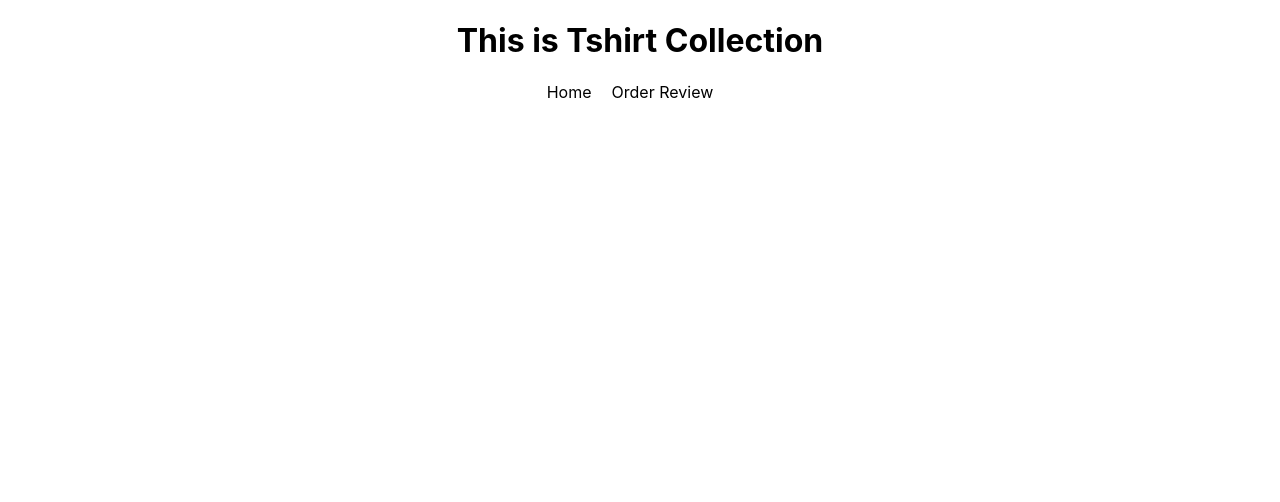
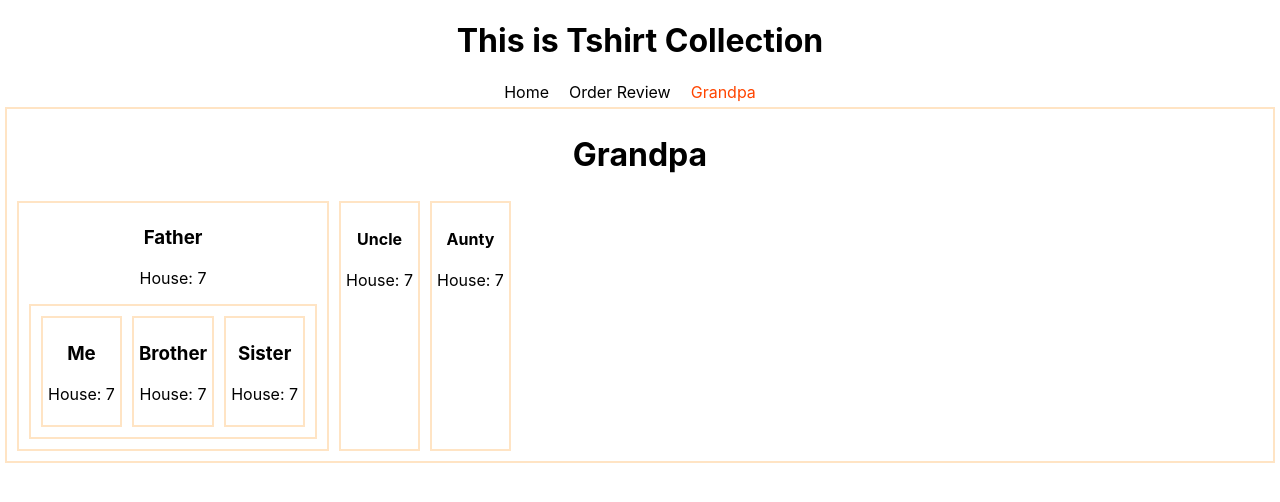
Before and after one commit to juniorovi/Tshirt, a React (Create React App) app: page /grandpa in a window 1280 px wide. Shown: the top 502 px of the page. Built offline with nearby package versions, Linux system fonts and the light colour scheme.

Commit message:
Share same data from parent to children to children

```diff
--- a/src/App.js
+++ b/src/App.js
@@ -3,6 +3,7 @@
 import OrderReview from './components/OrderReview/OrderReview'
 import { Route, Routes } from 'react-router';
 import Home from './components/Home/Home';
+import Grandpa from './components/Grandpa/Grandpa';
 
 function App() {
   return (
@@ -12,6 +13,7 @@
         <Route path='/' element={<Home></Home>}></Route>
         <Route path='/home' element={<Home></Home>}></Route>
         <Route path='orderreview' element={<OrderReview></OrderReview>}></Route>
+        <Route path='/grandpa' element={<Grandpa></Grandpa>}></Route>
       </Routes>
     </div>
   );
--- /dev/null
+++ b/src/components/Aunty/Aunty.js
@@ -0,0 +1,12 @@
+import React from 'react';
+
+const Aunty = ({house}) => {
+    return (
+        <div>
+            <h4>Aunty</h4>
+            <p>House: {house}</p>
+        </div>
+    );
+};
+
+export default Aunty;
--- /dev/null
+++ b/src/components/Brother/Brother.js
@@ -0,0 +1,12 @@
+import React from 'react';
+
+const Brother = ({house}) => {
+    return (
+        <div>
+            <h3>Brother</h3>
+            <p>House: {house}</p>
+        </div>
+    );
+};
+
+export default Brother;
--- /dev/null
+++ b/src/components/Father/Father.js
@@ -0,0 +1,20 @@
+import React from 'react';
+import Brother from '../Brother/Brother';
+import Myself from '../Myself/Myself';
+import Sister from '../Sister/Sister';
+
+const Father = ({ house }) => {
+    return (
+        <div>
+            <h3>Father</h3>
+            <p>House: {house}</p>
+            <div style={{ display: 'flex' }}>
+                <Myself house={house}></Myself>
+                <Brother house={house}></Brother>
+                <Sister house={house}></Sister>
+            </div>
+        </div>
+    );
+};
+
+export default Father;
--- /dev/null
+++ b/src/components/Grandpa/Grandpa.css
@@ -0,0 +1,6 @@
+.grandpa, .grandpa div{
+    border: 2px solid bisque;
+    margin: 5px;
+    padding: 5px;
+
+}
--- /dev/null
+++ b/src/components/Grandpa/Grandpa.js
@@ -0,0 +1,21 @@
+import React from 'react';
+import Aunty from '../Aunty/Aunty';
+import Father from '../Father/Father'
+import Uncle from '../Uncle/Uncle';
+import './Grandpa.css'
+
+const Grandpa = () => {
+    const house = 7;
+    return (
+        <div className='grandpa'>
+            <h1>Grandpa</h1>
+            <section style={{ display: 'flex' }}>
+                <Father house={house}></Father>
+                <Uncle house={house}></Uncle>
+                <Aunty house={house}></Aunty>
+            </section>
+        </div>
+    );
+};
+
+export default Grandpa;
--- a/src/components/Header/Header.js
+++ b/src/components/Header/Header.js
@@ -9,6 +9,7 @@
             <nav>
                 <CustomLink to='/home'>Home</CustomLink>
                 <CustomLink to='/orderreview'>Order Review</CustomLink>
+                <CustomLink to='/grandpa'>Grandpa</CustomLink>
             </nav>
         </div>
     );
--- /dev/null
+++ b/src/components/Myself/Myself.js
@@ -0,0 +1,12 @@
+import React from 'react';
+
+const Myself = ({house}) => {
+    return (
+        <div>
+            <h3>Me</h3>
+            <p>House: {house}</p>
+        </div>
+    );
+};
+
+export default Myself;
--- /dev/null
+++ b/src/components/Sister/Sister.js
@@ -0,0 +1,12 @@
+import React from 'react';
+
+const Sister = ({house}) => {
+    return (
+        <div>
+            <h3>Sister</h3>
+            <p>House: {house}</p>
+        </div>
+    );
+};
+
+export default Sister;
--- /dev/null
+++ b/src/components/Uncle/Uncle.js
@@ -0,0 +1,12 @@
+import React from 'react';
+
+const Uncle = ({house}) => {
+    return (
+        <div>
+            <h4>Uncle</h4>
+            <p>House: {house}</p>
+        </div>
+    );
+};
+
+export default Uncle;
```
